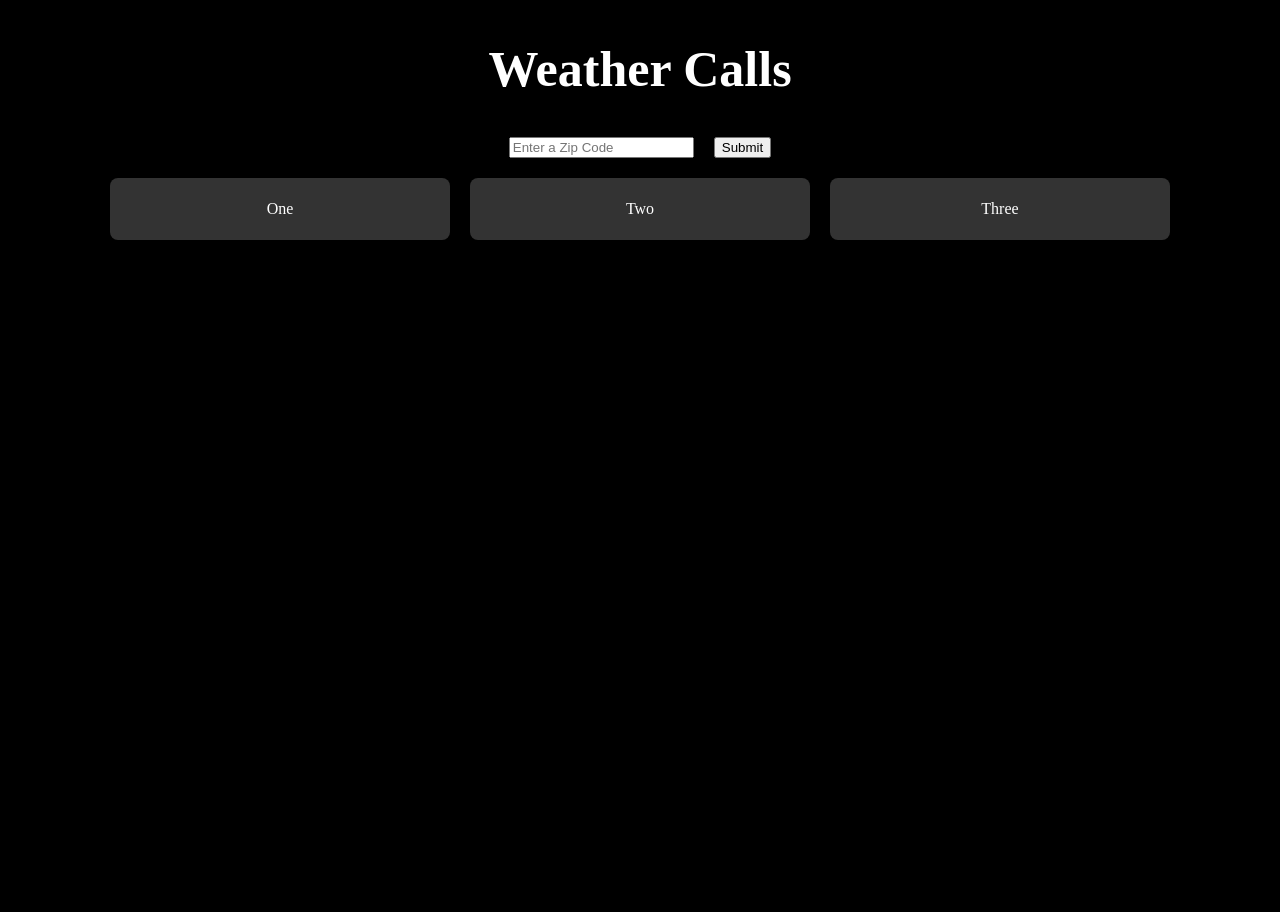
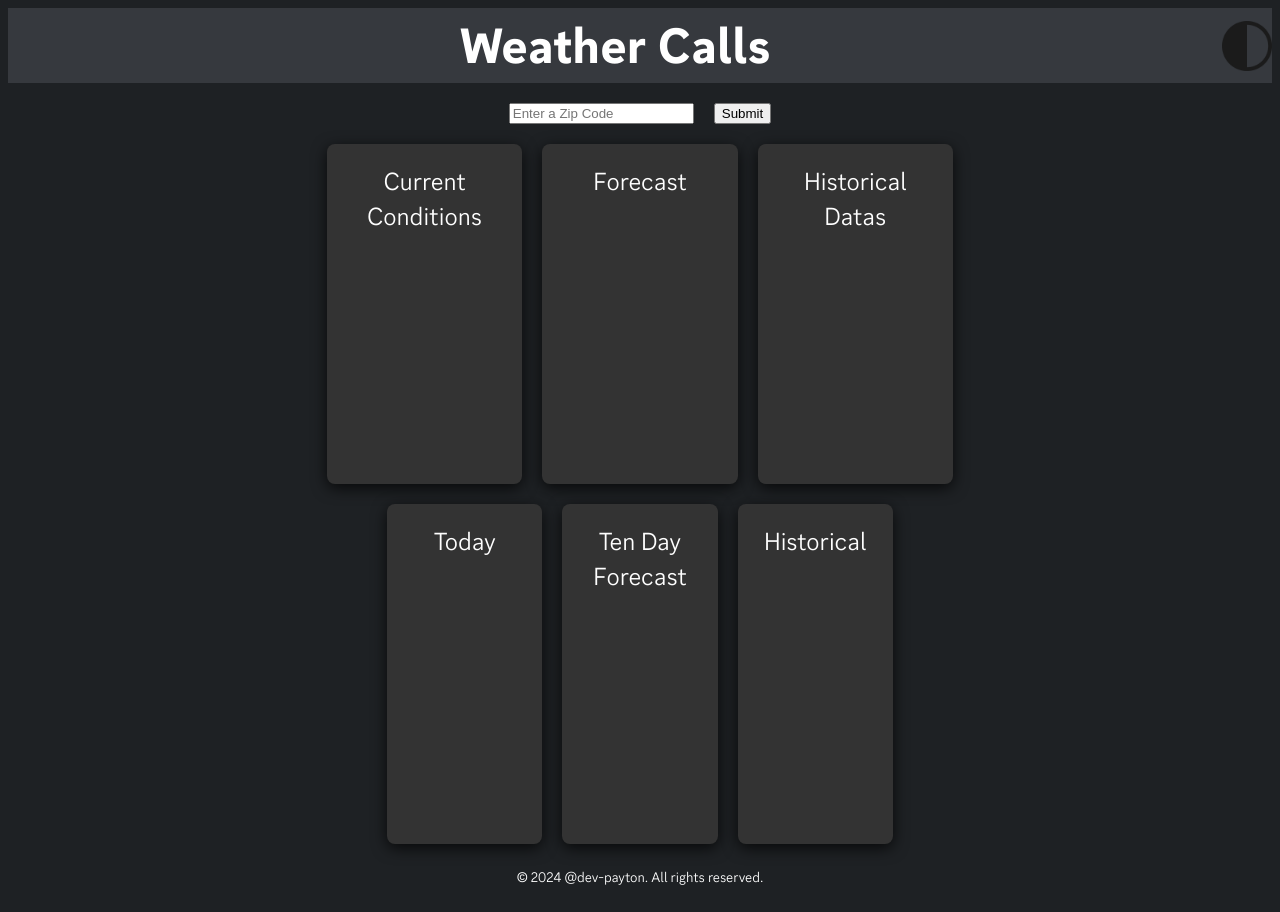
Before and after one commit to Dev-Payton/pweb, a website built with webpack: page weatherlookup.html in a window 1280 px wide. Before the commit the page ends 800 px from the top, so only its background shows below. Built offline with nearby package versions, Linux system fonts and the light colour scheme.

Commit message:
Starting working on the ui

```diff
--- a/css/style.css
+++ b/css/style.css
@@ -1,19 +1,64 @@
 
-
-html {
+html, body {
   color: #222;
   font-size: 1em;
   line-height: 1.4;
+  height: 100%;
+}
+body{
+  background-color: #1e2124;
+  font-family: 'gg sans', sans-serif;
 }
 
-.menu {
-  color: blue;
+
+.page-wrapper{
+
+  min-height: 100%;
   display: flex;
-  margin: auto;
-  width: 50%;
+  flex-direction: column;
+}
+
+.header-container {
+  display: flex;
+  justify-content: center;
   align-items: center;
+  position: relative;
+  background-color: #36393e;
+  height: 75px;
+
+  }
+.weather-text-header{
+  margin: 0;
+  flex-grow: 1;
+  text-align: center;
+  font-size: 50px;
+  color: white;
 }
-.wrapper {
+.dark-mode-icon {
+  width: 50px;
+  height: 50px;
+  background-image: url('/icons/darkmode.png');
+  background-size: cover;
+  background-position: center;
+  cursor: pointer;
+  border: none;
+  background-color: transparent;
+  padding: 0;
+  margin: 0;
+}
+
+
+.weather-content {
+  display: flex;
+  justify-content: center;
+  align-items: center;
+  gap: 20px;
+  flex-direction: column;
+
+}
+
+.row {
+  background-color: ;
   display: flex;
   justify-content: center;
   align-items: center;
@@ -21,17 +66,29 @@ html {
 }
 
 .box{
+
   background-color: #333;
+  font-size: 25px;
   color: white;
   padding: 20px;
   border-radius: 8px;
   text-align: center;
   flex: 1;
   max-width: 300px;
+  height: 300px;
+  box-shadow: 0 4px 15px rgba(0, 0, 0, .75);
 }
-.wrapper > div {
-  flex: 1;
+
+
+footer{
+  text-align: center;
+  padding: 10px;
+  font-size: 14px;
+  color: white;
+  margin-top: auto; /* Push the footer to the bottom if content is less */
 }
+
+
 
 .weather_textbox{
   display: flex;
@@ -43,9 +100,18 @@ html {
 
 }
 
-.weather_header{
-  text-align: center;
-  font-size: 50px;
+
+.wrapper > div {
+  flex: 1;
+}
+
+
+.menu {
+  color: blue;
+  display: flex;
+  margin: auto;
+  width: 50%;
+  align-items: center;
 }
 
 
--- a/weatherlookup.html
+++ b/weatherlookup.html
@@ -1,30 +1,81 @@
 <!DOCTYPE html>
 <html lang="en">
-<head >
+<head>
   <link rel="stylesheet" href="css/style.css">
   <meta charset="UTF-8">
   <title>WeatherLookup</title>
+  <link rel="icon" href="/icons/weatherfav.png" sizes="any">
+
+  <style>
+    @font-face {
+      font-family: 'gg sans';
+      src: url('/fonts/ggsansbold.ttf') format('truetype');
+      font-weight: bold;
+      font-style: normal;
+    }
+
+    @font-face {
+      font-family: 'gg sans';
+      src: url('/fonts/ggsansmed.ttf') format('truetype');
+      font-weight: 500;
+      font-style: normal;
+    }
+
+    @font-face {
+      font-family: 'gg sans';
+      src: url('/fonts/ggsansreg.ttf') format('truetype');
+      font-weight: normal;
+      font-style: normal;
+    }
+
+    @font-face {
+      font-family: 'gg sans';
+      src: url('/fonts/ggsanssemibold.ttf') format('truetype');
+      font-weight: 600;
+      font-style: normal;
+    }
+  </style>
+
 </head>
-<body style="background-color: black">
-<header class="weather_header">
-  <h1 class="weather_header" style="color: white" >Weather Calls</h1>
-</header>
+<body>
+<div class="page-wrapper">
 
-<div class="weather_textbox">
-  <input type="text" id="userInput" placeholder="Enter a Zip Code">
-  <button onclick="handleInput()">Submit</button>
-</div>
+  <header>
+    <div class="header-container">
+      <h1 class="weather-text-header" style="color: white">Weather Calls</h1>
+      <button class="dark-mode-icon" onclick="toggleDarkMode()"></button>
+    </div>
+  </header>
+  <div class="weather_textbox">
+    <input type="text" id="userInput" placeholder="Enter a Zip Code">
+    <button onclick="handleInput()">Submit</button>
+  </div>
 
 
-
-<div class="wrapper">
-  <div class="box">One</div>
-  <div class="box">Two</div>
-  <div class="box">Three</div>
-</div>
+  <div class="weather-content">
+    <div class="row">
+      <div class="box">Current Conditions</div>
+      <div class="box">Forecast</div>
+      <div class="box">Historical Datas</div>
+    </div>
+    <div class="row">
+      <div class="box">Today</div>
+      <div class="box">Ten Day Forecast</div>
+      <div class="box">Historical </div>
+    </div>
+  </div>
 
 
+  <footer>
+    <p class="copyright" style="color: white">&copy; 2024 @dev-payton. All rights reserved.</p>
+  </footer>
+</div>
 <script>
+
+  function toggleDarkMode() {
+
+  }
+
   function handleInput(event) {
     let inputElement = document.getElementById('userInput');
     let inputValue = inputElement.value;
```
Also changed, not shown: fonts/ggsansbold.ttf (added), fonts/ggsansmed.ttf (added), fonts/ggsansreg.ttf (added), fonts/ggsanssemibold.ttf (added), icons/darkmode.png (added), icons/weatherfav.png (added).
